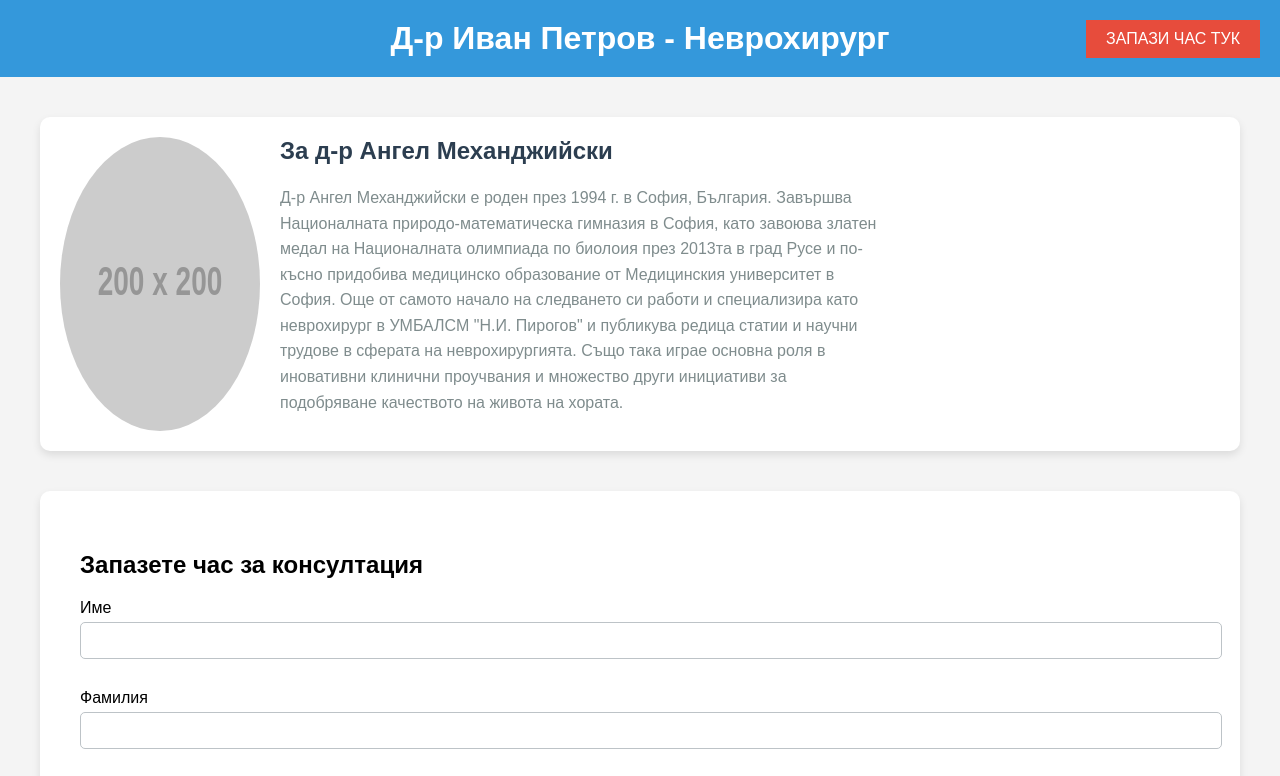
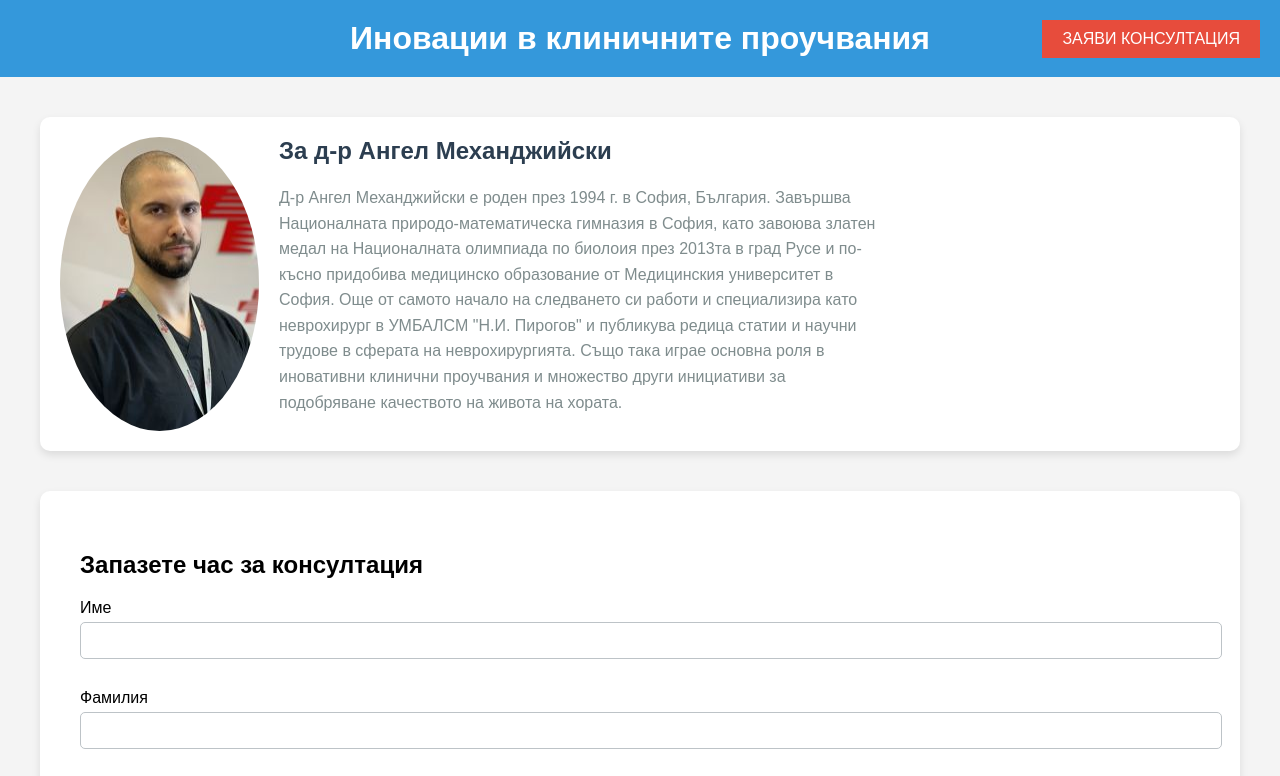
Before and after one commit to kalloyan9/doctors_site, a plain HTML site: page public/index.html in a window 1280 px wide. Shown: the top 776 px of the page. Drawn offline with nearby package versions, Linux system fonts and the light colour scheme; placeholder pictures from the web are drawn by us.

Commit message:
image added, description updated

```diff
--- a/public/index.html
+++ b/public/index.html
@@ -3,7 +3,7 @@
 <head>
     <meta charset="UTF-8">
     <meta name="viewport" content="width=device-width, initial-scale=1.0">
-    <title>Д-р Иван Петров - Неврохирург</title>
+    <title>Д-р Ангел Механджийски - Неврохирург</title>
     <style>
         body {
             font-family: Arial, sans-serif;
@@ -91,12 +91,12 @@
 <body>
 
 <header>
-    <h1>Д-р Иван Петров - Неврохирург</h1>
-    <button onclick="scrollToForm()">ЗАПАЗИ ЧАС ТУК</button>
+    <h1>Иновации в клиничните проучвания</h1>
+    <button onclick="scrollToForm()">ЗАЯВИ КОНСУЛТАЦИЯ</button>
 </header>
 
 <section>
-    <img src="https://via.placeholder.com/200" alt="д-р Ангел Механджийски">
+    <img src="meh.png" alt="д-р Ангел Механджийски">
     <div>
         <h2>За д-р Ангел Механджийски</h2>
         <p>Д-р Ангел Механджийски е роден през 1994 г. в София, България. Завършва Националната природо-математическа гимназия в София, като завоюва златен медал на Националната олимпиада по биолоия през 2013та в град Русе и по-късно придобива медицинско образование от Медицинския университет в София. Още от самото начало на следването си работи и специализира като неврохирург в УМБАЛСМ "Н.И. Пирогов" и публикува редица статии и научни трудове в сферата на неврохирургията. Също така играе основна роля в иновативни клинични проучвания и множество други инициативи за подобряване качеството на живота на хората.</p>
```
Also changed, not shown: public/meh.png (added).
